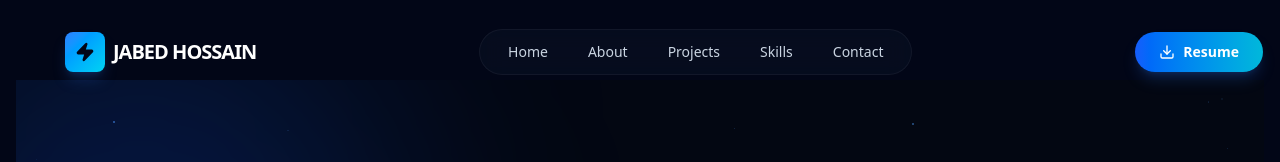
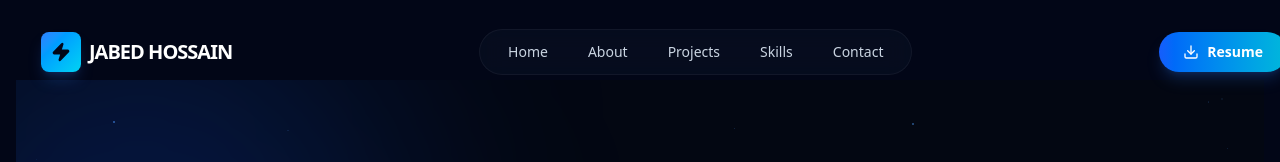
Before and after one commit to Jabedhossain101/next-portfolio, a Next.js app: page / in a window 1280 px wide. Shown: the top 162 px of the page. Built offline with nearby package versions, Linux system fonts and the light colour scheme; a web font is replaced by a local one.

Commit message:
updated navbar

```diff
--- a/src/components/Navbar.js
+++ b/src/components/Navbar.js
@@ -49,7 +49,7 @@
         scrolled ? 'py-3' : 'py-5'
       }`}
     >
-      <div className="max-w-7xl mx-auto px-6">
+      <div className="max-w-7xl mx-auto">
         <div
           className={`relative flex items-center justify-between p-2 rounded-2xl transition-all duration-500 ${
             scrolled
```
